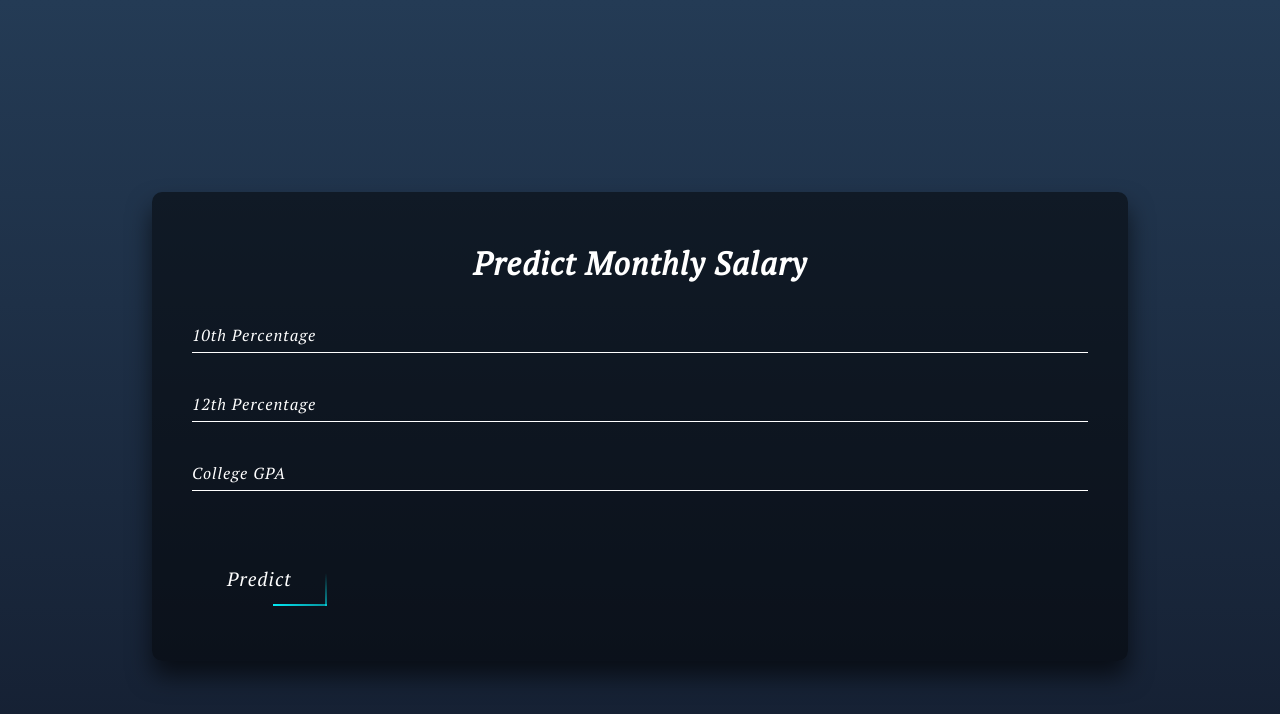
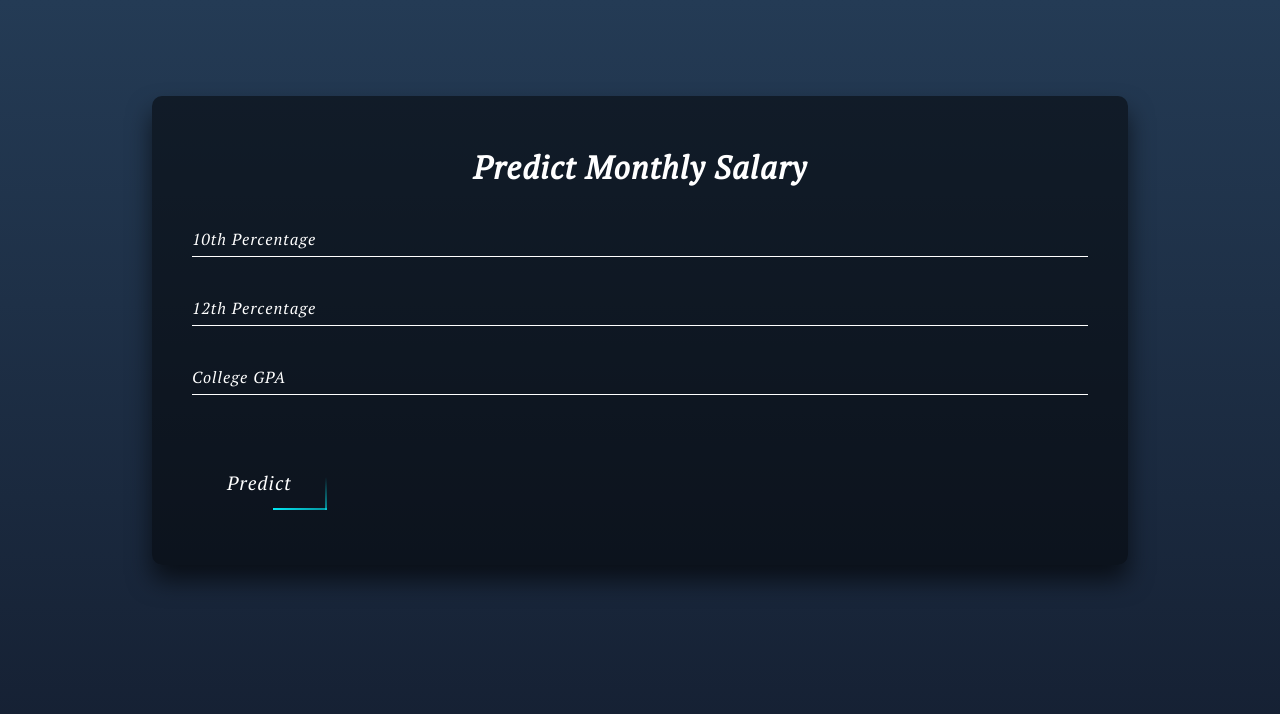
Before and after one commit to naumankazi/heroku_template2, a Flask app: page / in a window 1280 px wide. Shown: the top 714 px of the page. Run offline with Flask 2, Linux system fonts and the light colour scheme; parts of the project's set-up code (start-up, migrations or seed data) failed here and were passed over.

Commit message:
Update form2.html

```diff
--- a/templates/form2.html
+++ b/templates/form2.html
@@ -7,75 +7,6 @@
     <link href="https://fonts.googleapis.com/css2?family=PT+Serif:ital@1&display=swap" rel="stylesheet">
 
 <style>
-
-/*
-body {
-  display: flex;
-  justify-content: center;
-  align-items: center;
-  min-height: 100vh;
-  background: #eceffc;
-}
-
-.btn {
-  padding: 8px 20px;
-  border-radius: 0;
-  overflow: hidden;
-}
-
-.btn::before {
-  position: absolute;
-  content: "";
-  top: 0;
-  left: 0;
-  width: 100%;
-  height: 100%;
-  background: linear-gradient(120deg, transparent, var(--primary-color), transparent);
-  transform: translateX(-100%);
-  transition: 0.6s;
-}
-
-.btn:hover {
-  background: transparent;
-  box-shadow: 0 0 20px 10px rgba(51, 152, 219, 0.5);
-}
-
-.btn:hover::before {
-  transform: translateX(100%);
-}
-.form-input-material {
-  --input-default-border-color: white;
-  --input-border-bottom-color: white;
-}
-
-.form-input-material input {
-  color: white;
-}
-
-.login-form {
-  display: flex;
-  flex-direction: column;
-  align-items: center;
-  padding: 50px 40px;
-  color: white;
-  background: rgba(0, 0, 0, 0.8);
-  border-radius: 10px;
-  box-shadow: 0 0.4px 0.4px rgba(128, 128, 128, 0.109), 0 1px 1px rgba(128, 128, 128, 0.155), 0 2.1px 2.1px rgba(128, 128, 128, 0.195), 0 4.4px 4.4px rgba(128, 128, 128, 0.241), 0 12px 12px rgba(128, 128, 128, 0.35);
-}
-
-.login-form h1 {
-  margin: 0 0 24px 0;
-}
-
-.login-form .form-input-material {
-  margin: 12px 0;
-}
-
-.login-form .btn {
-  width: 100%;
-  margin: 18px 0 9px 0;
-}
-*/
 
 html {
   height: 100%;
@@ -92,10 +23,10 @@ body {
 }
 
 .login-form {
-  top: 24%;
+  top: 12%;
   position: absolute;
-  left: 10%;
-  right: 10%;
+  left: 5%;
+  right: 5%;
   width: 70%;
   display: flex;
   flex-direction: column;
```
